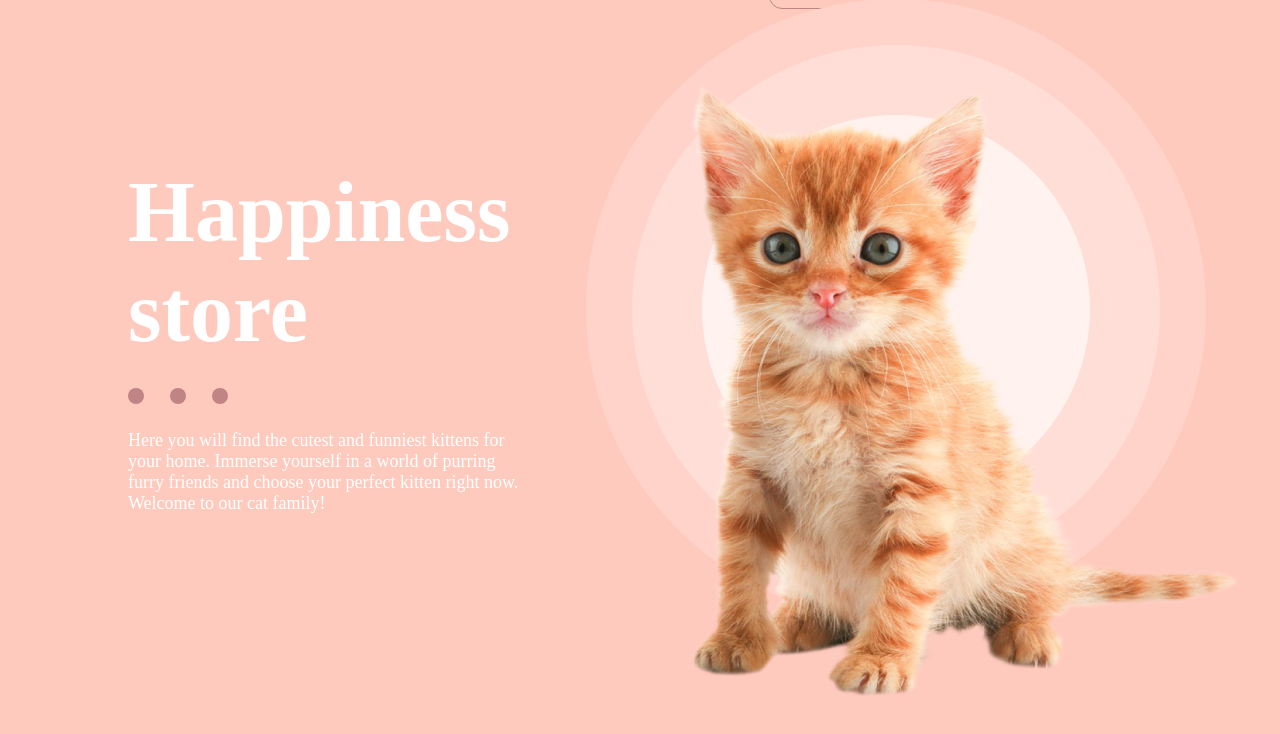
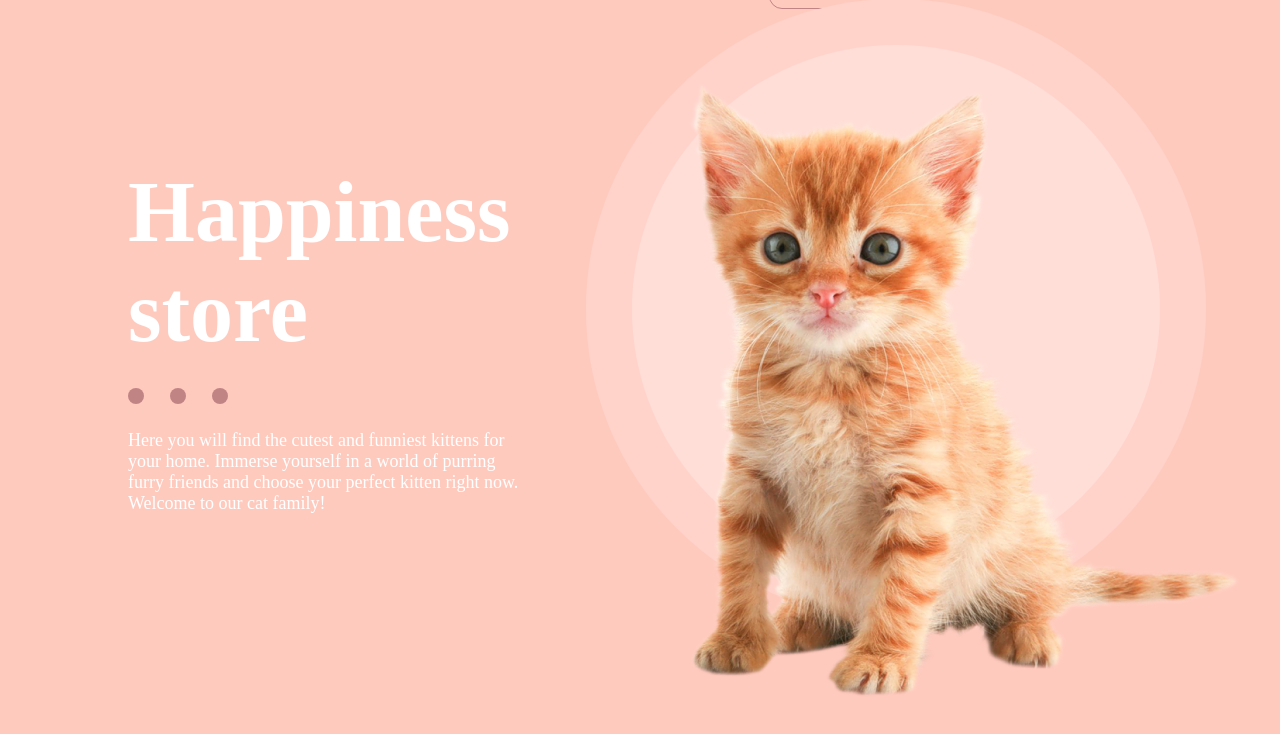
Before and after one commit to pureshk-afk/Kitten, a Django app: page / in a window 1280 px wide. Shown: the part 66-800 px from the top of the page. Run offline with Django 4.2, Linux system fonts and the light colour scheme; parts of the project's set-up code (start-up, migrations or seed data) failed here and were passed over.

Commit message:
without small_c

```diff
--- a/templates/components/content-right.html
+++ b/templates/components/content-right.html
@@ -2,9 +2,7 @@
 
 <div class="cat">
   <div class="big_c">
-    <div class="middle_c">
-      <div class="small_c"></div>
-    </div>
+    <div class="middle_c"></div>
   </div>
 
   <img class="img_cat" src="{% static 'images/klipartz 1.png' %}" />
```
